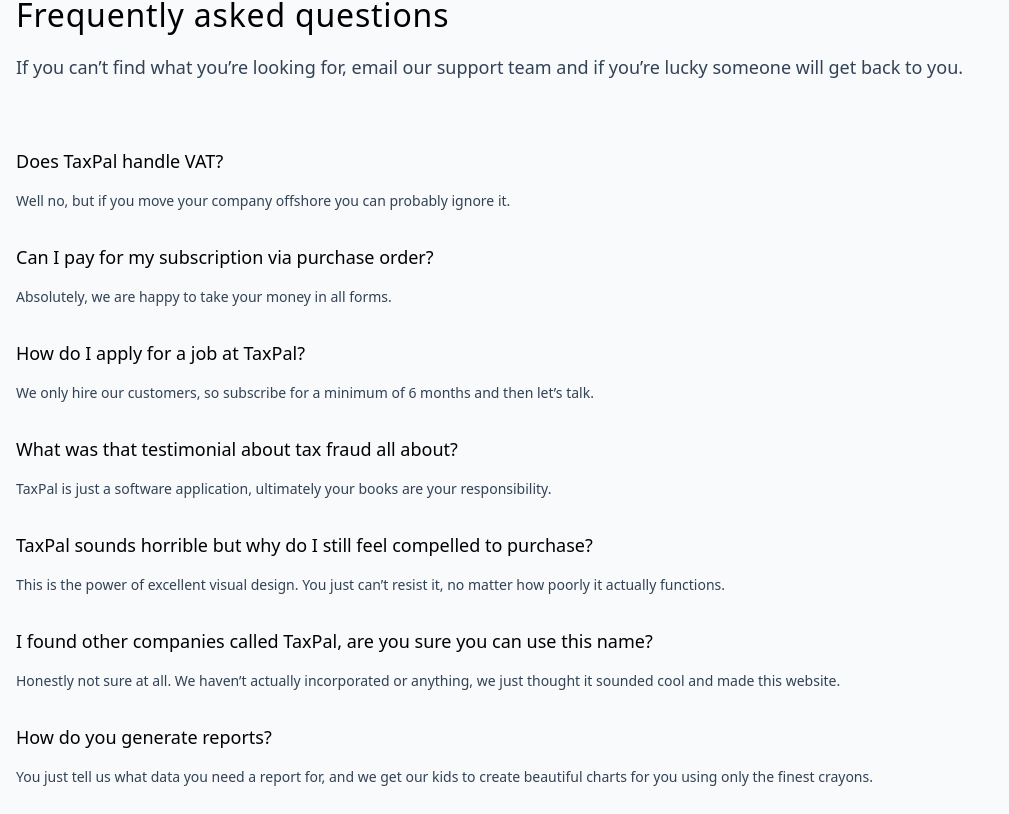
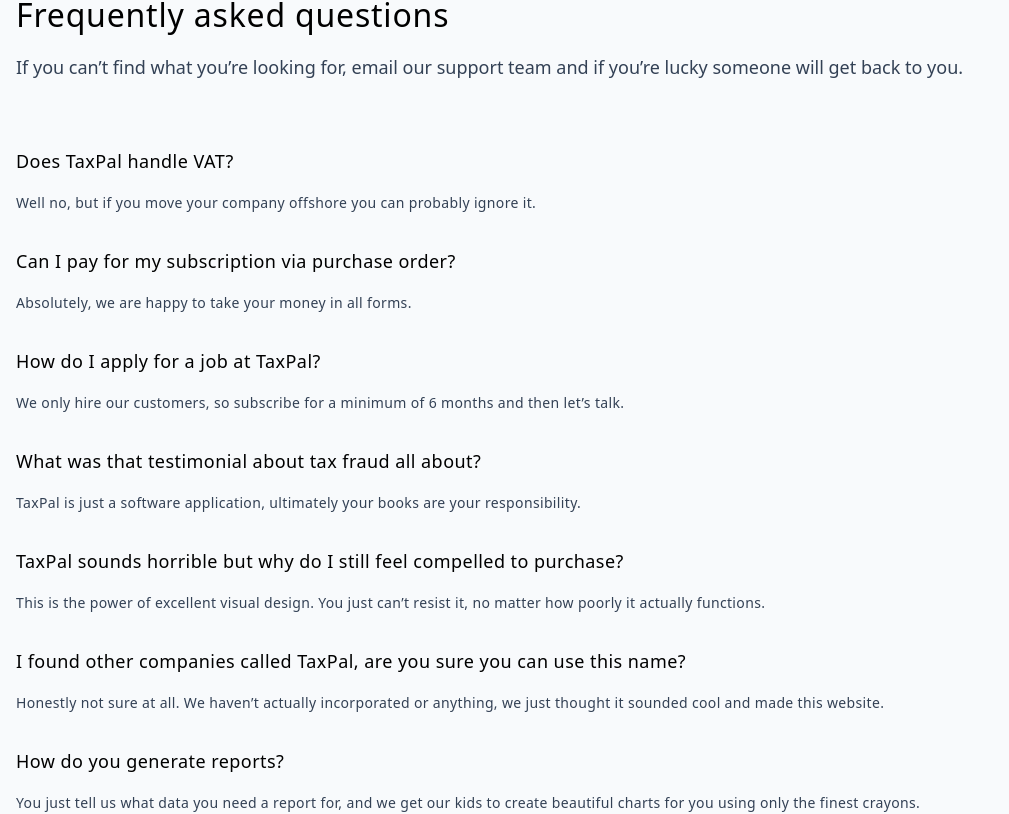
Before and after one commit to amine-omari/Taxpal-clone, a Next.js app: page / in a window 1280 px wide. Shown: the part 9209-10023 px from the top of the page, without its empty margins (0-1009 px from the left). Built offline with nearby package versions, Linux system fonts and the light colour scheme.

Commit message:
fix: style in QA component

```diff
--- a/components/QA.jsx
+++ b/components/QA.jsx
@@ -3,8 +3,8 @@ import React from "react";
 const QA = ({question, answer}) => {
   return (
     <li className="space-y-4">
-      <h3 className="text-lg font-medium">{question}</h3>
-      <p className="text-sm text-slate-700">{answer}</p>
+      <h3 className="text-lg font-medium tracking-wide">{question}</h3>
+      <p className="text-sm text-slate-700 leading-6 tracking-wide">{answer}</p>
     </li>
   );
 };
```
